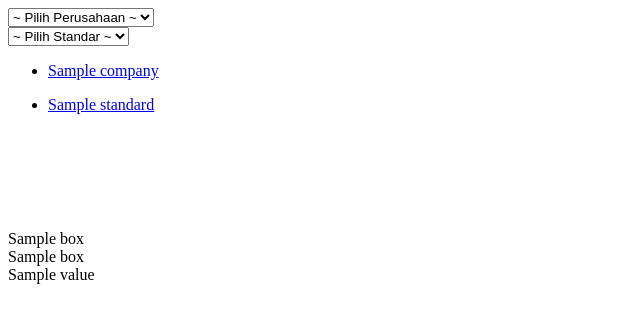
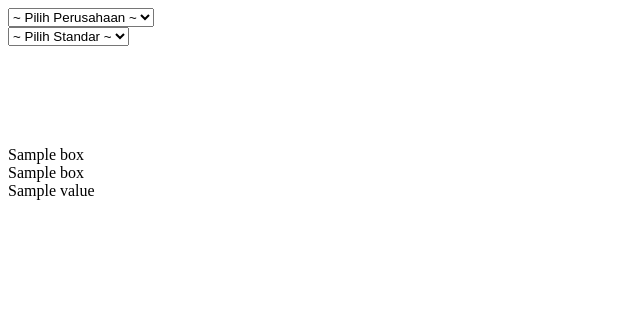
Before and after one commit to ArcShift/dms, a PHP site: the page made by application/views/dashboard/read.php in a window 1280 px wide. Shown: the top 323 px of the page, without its empty margins (0-640 px from the left). Run offline with PHP 8.4, Linux system fonts and the light colour scheme; the template is opened without the code that fills it: most values are stand-ins (such as "Sample title", 1, 10 or a date in 2020); data that the repository does not hold is empty.

Commit message:
revisi layout perusahaan & standar

```diff
--- a/application/views/dashboard/read.php
+++ b/application/views/dashboard/read.php
@@ -1,6 +1,6 @@
 <!--<div class="row">
     <div class="col-md-12">
-        <img width="100%" class="rounded" align="right" src="<?php // echo base_url('assets/images/dms-header.jpg')                    ?>" alt="no picture">
+        <img width="100%" class="rounded" align="right" src="<?php // echo base_url('assets/images/dms-header.jpg')                           ?>" alt="no picture">
     </div>
 </div>
 <br/>-->
@@ -21,37 +21,8 @@
             </select>
         </div>
     </div>
+    <canvas id="myChart" height="100"></canvas>
 </div>
-<div id="container" class="card-body">
-
-    <?php // print_r($company) ?>
-    <!--TAB-->
-    <ul class="nav nav-tabs">
-        <?php foreach ($company as $k => $c) { ?>
-            <li class="nav-item"><a data-toggle="tab" href="#tab-c<?= $c['id'] ?>" class="nav-link"><?= $c['name'] ?></a></li>
-        <?php } ?>
-    </ul>
-    <div class="tab-content">
-        <?php foreach ($company as $k => $c) { ?>
-            <div class="tab-pane" id="tab-c<?= $c['id'] ?>" role="tabpanel">
-                <!--aa-->
-                <ul class="nav nav-tabs">
-                    <?php foreach ($c['standard'] as $k2 => $s) { ?>
-                        <li class="nav-item"><a data-toggle="tab" href="#tab-s<?= $s['id'] ?>" class="nav-link" onclick="getGrafik(<?= $c['id'] . ',' . $s['id_standard'] ?>)"><?= $s['name'] ?></a></li>
-                    <?php } ?>
-                </ul>
-                <div class="tab-content">
-                    <?php foreach ($c['standard'] as $k => $s) { ?>
-                        <div class="tab-pane" id="tab-s<?= $s['id_standard'] ?>" role="tabpanel">
-                        </div>
-                    <?php } ?>
-                </div>
-                <!--aa-->
-            </div>
-        <?php } ?>
-    </div>
-</div>
-<canvas id="myChart" height="100"></canvas>
 <div class="row">
     <?php foreach ($box as $key => $b) { ?>
         <?php if (empty($this->session->user['id_company']) | $b['company'] == 'Y') { ?>
@@ -59,7 +30,7 @@
                 <div class="card mb-3 widget-content bg-<?= $b['color'] ?>">
                     <div class="widget-content-wrapper text-white">
                         <!--                    <div>
-                                                <i class="fa fa-<?php // $b['icon']                                       ?>"></i>&nbsp;
+                                                <i class="fa fa-<?php // $b['icon']                                              ?>"></i>&nbsp;
                                             </div>-->
                         <div class="widget-content-left">
                             <div class="widget-heading"><?= $b['title'] ?></div>
@@ -81,61 +52,73 @@
             $('#selectStandar').empty();
             $('#selectStandar').append('<option>~ pilih standar ~</option>');
             for (var i = 0; i < data.length; i++) {
-                $('#selectStandar').append('<option ' + data[i].id + '>' + data[i].name + '</option>');
+                $('#selectStandar').append('<option value="' + data[i].id + '">' + data[i].name + '</option>');
             }
+            $('#selectStandar').change();
         });
     });
-    function getGrafik(company, standard) {
-        $.getJSON('<?= site_url('dashboard/grafik') ?>', {company: company, standard: standard}, function (data) {
-            console.log(data);
-            chart.data.labels = [];
-            chart.data.datasets.data = [];
+    $('#selectStandar').change(function () {
+        $.getJSON('<?= site_url('dashboard/grafik') ?>', {company: $('#selectCompany').val(), standard: $(this).val()}, function (data) {
+            pasal = [];
             for (var i = 0; i < data.length; i++) {
-                if (data[i].parent == null) {
-                    chart.data.labels.push(data[i].name);
-//                    chart.data.datasets.data.push(p.percent);
-//                    getPercent(i);
+                var d = data[i];
+                d.indexChild = [];
+                for (var j = 0; j < data.length; j++) {//get child
+                    var d2 = data[j];
+                    if (d.id == d2.parent) {
+                        d.indexChild.push(j);
                     }
                 }
-            chart.update();
+                pasal.push(d);
+            }
+            var labels = [];
+            var gData = [];
+            for (var i = 0; i < data.length; i++) {
+                var d = data[i];
+                if (d.parent == null) {
+                    labels.push(d.name);
+//                    chart.data.labels.push(d.name);
+                    getPercent(i);
+//                    chart.data.datasets.data = [];
+                    gData.push(pasal[i].percent);
+//                    chart.data.datasets.forEach((dataset) => {
+//                        dataset.data.push(pasal[i].percent);
+//                    });
+//                    chart.data.datasets.data.push(50);
+//                    chart.data.datasets.data.push(pasal[i].percent);
+                }
+            }
+            newGraph(labels, gData);
+//            chart.update();
         });
+    });
+    var pasal = []
+    function getPercent(index) {
+        var p = pasal[index];
+        p.percent = 0;
+        if (p.indexChild.length == 0) {
+            if (p.doc > 0) {
+                p.percent = 100;
             }
-//    var pasal = <?php // echo $grafik          ?>;
-//    var labelData = [];
-//    var docData = [];
-//    for (var i = 0; i < pasal.length; i++) {
-//        var p = pasal[i];
-//        if (p.parent == null) {
-//            getPercent(i);
-//            labelData.push(p.name);
-//            docData.push(p.percent);
-//        }
-//    }
-//    function getPercent(index) {
-//        var p = pasal[index];
-//        p.percent = 0;
-//        if (p.indexChild.length == 0) {
-//            if (p.doc > 0) {
-//                p.percent = 100;
-//            }
-//        } else {
-//            for (var i = 0; i < p.indexChild.length; i++) {
-//                var pc = p.indexChild[i];
-//                getPercent(pc);
-//                p.percent += pasal[pc].percent;
-//            }
-//            p.percent = Math.round(p.percent / p.indexChild.length);
-//        }
-//        pasal[index] = p;
-//    }
+        } else {
+            for (var i = 0; i < p.indexChild.length; i++) {
+                var pc = p.indexChild[i];
+                getPercent(pc);
+                p.percent += pasal[pc].percent;
+            }
+            p.percent = Math.round(p.percent / p.indexChild.length);
+        }
+        pasal[index] = p;
+    }
     var ctx = document.getElementById('myChart');
+    function newGraph(labels, data) {
         var chart = new Chart(ctx, {
             type: 'radar',
             data: {
-            labels: [],
+                labels: labels,
                 datasets: [{
                         label: 'Dokumen',
-                    data: [],
+                        data: data,
                         borderColor: [
                             'rgba(255, 99, 132, 1)',
                             'rgba(54, 162, 235, 1)',
@@ -153,10 +136,11 @@
                         display: false
                     },
                     ticks: {
-                    suggestedMin: 50,
+                        suggestedMin: 0,
                         suggestedMax: 100
                     }
                 }
             }
         });
+    }
 </script>
```
Also changed, not shown: application/views/treeview_detail/read.php (+10 -9 lines). Lines whose indentation alone changed are shown as unchanged.
